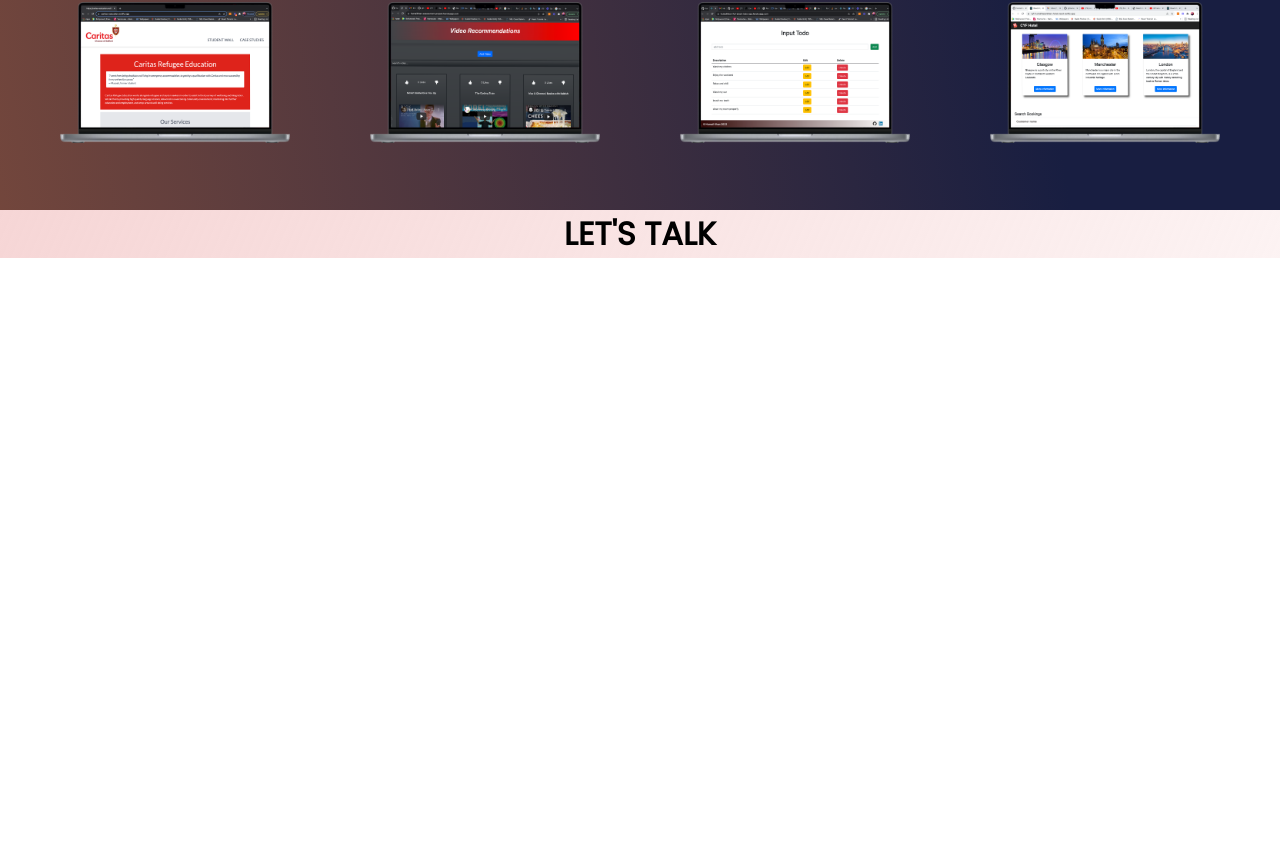
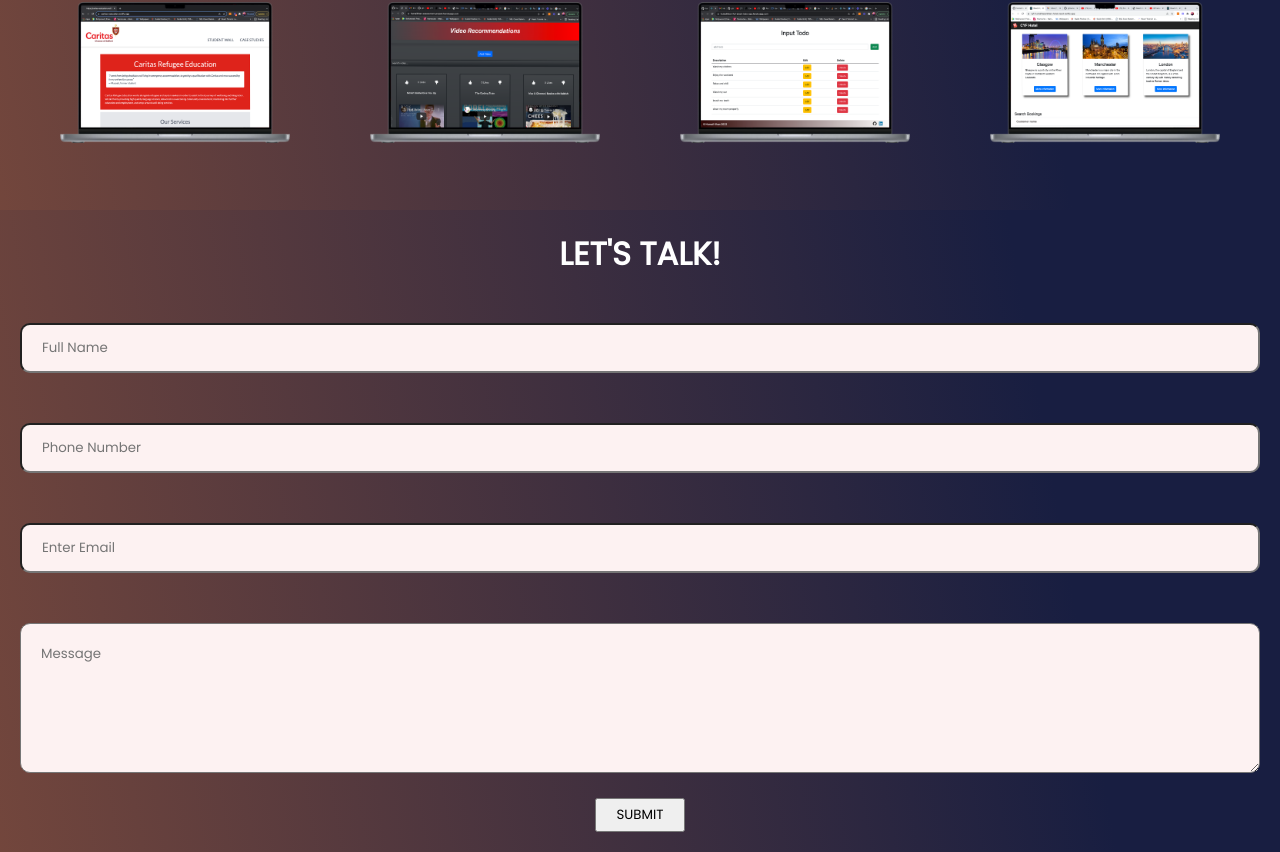
Before and after one commit to humailhasankhan/portfolio, a React (Create React App) app: page / in a window 1280 px wide. Shown: the part 1994-2846 px from the top of the page. Before the commit the page ends 2252 px from the top, so only its background shows below. Built offline with nearby package versions, Linux system fonts and the light colour scheme.

Commit message:
edit contact component

```diff
--- a/src/components/Contact/Contact.css
+++ b/src/components/Contact/Contact.css
@@ -0,0 +1,56 @@
+.form-section {
+  width: 100%;
+  height: 100%;
+  color: white;
+  background: linear-gradient(80.29deg, #79493c -5.77%, #181e41 80.39%);
+  padding: 20px;
+}
+
+.form-container {
+  width: 100%;
+  height: 100%;
+}
+
+.form-area {
+  display: flex;
+  flex-direction: column;
+}
+
+.formWord {
+  display: flex;
+  flex-direction: column;
+}
+
+.form-container h1 {
+  font-weight: 900;
+  padding-bottom: 20px;
+}
+
+.spans {
+  padding: 20px;
+  font-size: 26px;
+  border-radius: 10px;
+  align-self: flex-start;
+}
+
+.input100 {
+  background: #fdf2f2;
+  width: 100%;
+  height: 50px;
+  border-radius: 10px;
+  padding-left: 20px;
+}
+
+.message {
+  background: #fdf2f2;
+  width: 100%;
+  height: 150px;
+  border-radius: 10px;
+  padding: 20px;
+}
+
+.submit-button {
+  width: max-content;
+  align-self: center;
+  padding: 5px 20px;
+}
--- a/src/components/Contact/Contact.js
+++ b/src/components/Contact/Contact.js
@@ -1,10 +1,55 @@
 import React from "react";
+import "./Contact.css";
 
-const Contact = () => {
+const Contact = (props) => {
   return (
-    <div class="container">
-      <div>
-        <h1>LET'S TALK</h1>
+    <div className="form-section">
+      <div className="form-container">
+        <form action="" onSubmit="">
+          <div className="form-area">
+            <h1>LET'S TALK!</h1>
+            <br />
+            <input
+              className="input100"
+              type="text"
+              name="fullName"
+              placeholder="Full Name"
+              required
+            />
+            <br />
+            <br />
+            <input
+              className="input100"
+              type="text"
+              name="phone"
+              placeholder="Phone Number"
+              required
+            />
+            <br />
+            <br />
+            <input
+              className="input100"
+              type="text"
+              name="email"
+              placeholder="Enter Email"
+              required
+            />
+            <br />
+          </div>
+          <div className="formWord">
+            <br />
+            <textarea
+              className="message"
+              name="message"
+              placeholder="Message"
+              required
+            ></textarea>
+            <br />
+            <button className="submit-button">SUBMIT</button>
+
+            <div className="row"></div>
+          </div>
+        </form>
       </div>
     </div>
   );
```
